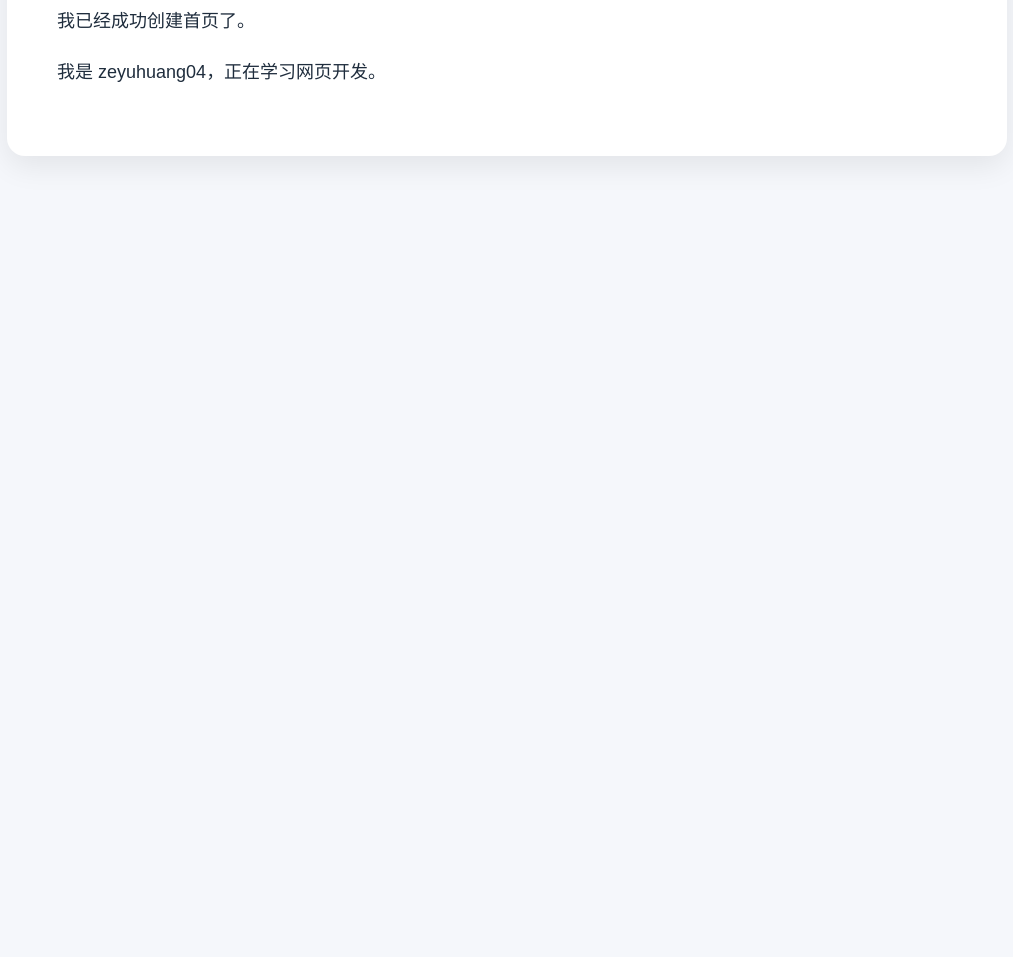
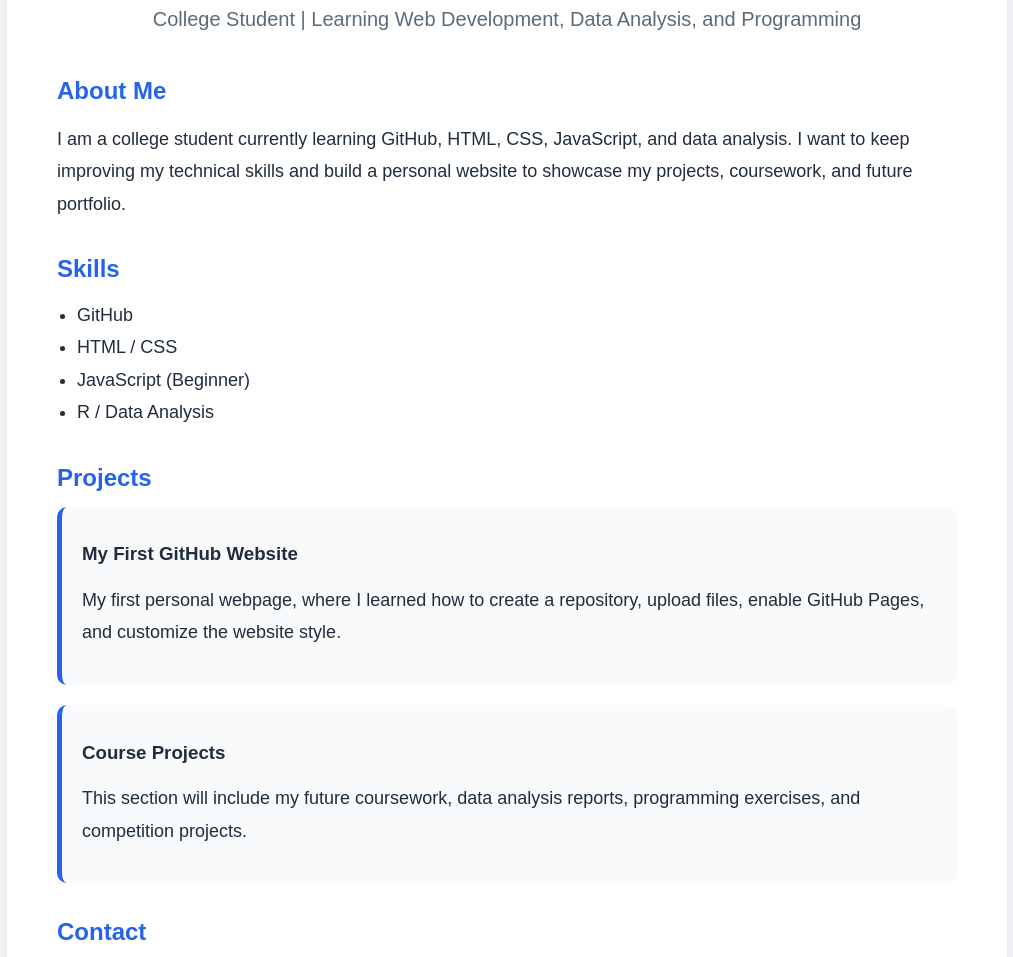
Before and after one commit to zeyuhuang04/zeyuhuang04.github.io, a plain HTML site: page index.html in a window 1280 px wide. Shown: the part 202-1159 px from the top of the page, without its empty margins (133-1146 px from the left). Before the commit the page ends 800 px from the top, so only its background shows below. Drawn offline with Linux system fonts and the light colour scheme.

Commit message:
Update index.html

```diff
--- a/index.html
+++ b/index.html
@@ -1,16 +1,61 @@
 <!DOCTYPE html>
-<html lang="zh-CN">
+<html lang="en">
 <head>
   <meta charset="UTF-8">
   <meta name="viewport" content="width=device-width, initial-scale=1">
-  <title>我的第一个网站</title>
+  <title>Zeyu Huang | Personal Website</title>
   <link rel="stylesheet" href="style.css">
 </head>
 <body>
   <main>
-    <h1>你好，这是我的第一个 GitHub 网站！</h1>
-    <p>我已经成功创建首页了。</p >
-    <p>我是 <span class="highlight">zeyuhuang04</span>，正在学习网页开发。</p >
+    <section class="hero">
+      <h1>Hello, I'm Zeyu Huang</h1>
+      <p class="subtitle">College Student | Learning Web Development, Data Analysis, and Programming</p >
+    </section>
+
+    <section>
+      <h2>About Me</h2>
+      <p>
+        I am a college student currently learning GitHub, HTML, CSS, JavaScript, and data analysis.
+        I want to keep improving my technical skills and build a personal website to showcase my projects,
+        coursework, and future portfolio.
+      </p >
+    </section>
+
+    <section>
+      <h2>Skills</h2>
+      <ul>
+        <li>GitHub</li>
+        <li>HTML / CSS</li>
+        <li>JavaScript (Beginner)</li>
+        <li>R / Data Analysis</li>
+      </ul>
+    </section>
+
+    <section>
+      <h2>Projects</h2>
+      <div class="card">
+        <h3>My First GitHub Website</h3>
+        <p>
+          My first personal webpage, where I learned how to create a repository,
+          upload files, enable GitHub Pages, and customize the website style.
+        </p >
+      </div>
+
+      <div class="card">
+        <h3>Course Projects</h3>
+        <p>
+          This section will include my future coursework, data analysis reports,
+          programming exercises, and competition projects.
+        </p >
+      </div>
+    </section>
+
+    <section>
+      <h2>Contact</h2>
+      <p>Email: yourname@example.com</p >
+      <p>GitHub: <a href=" " target="_blank">github.com/zeyuhuang04</a ></p >
+    </section>
   </main>
 </body>
 </html>
```
